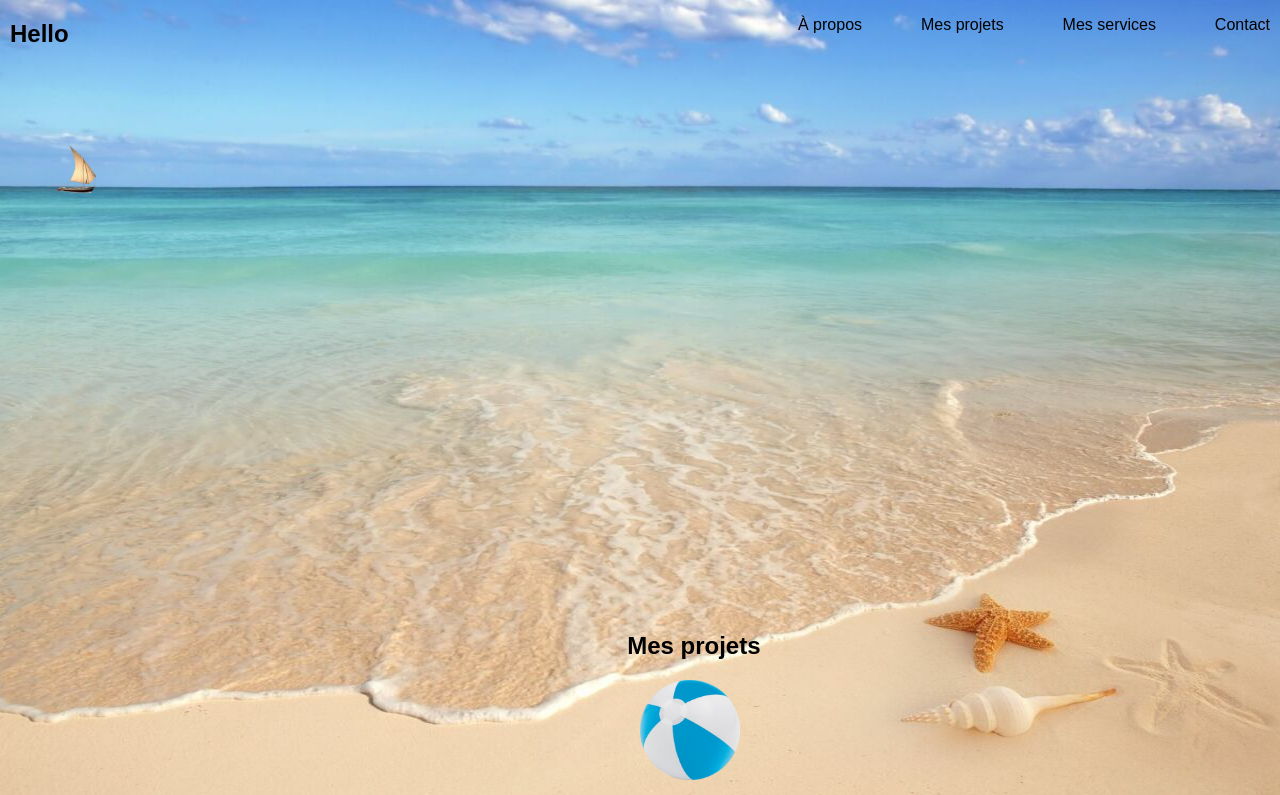
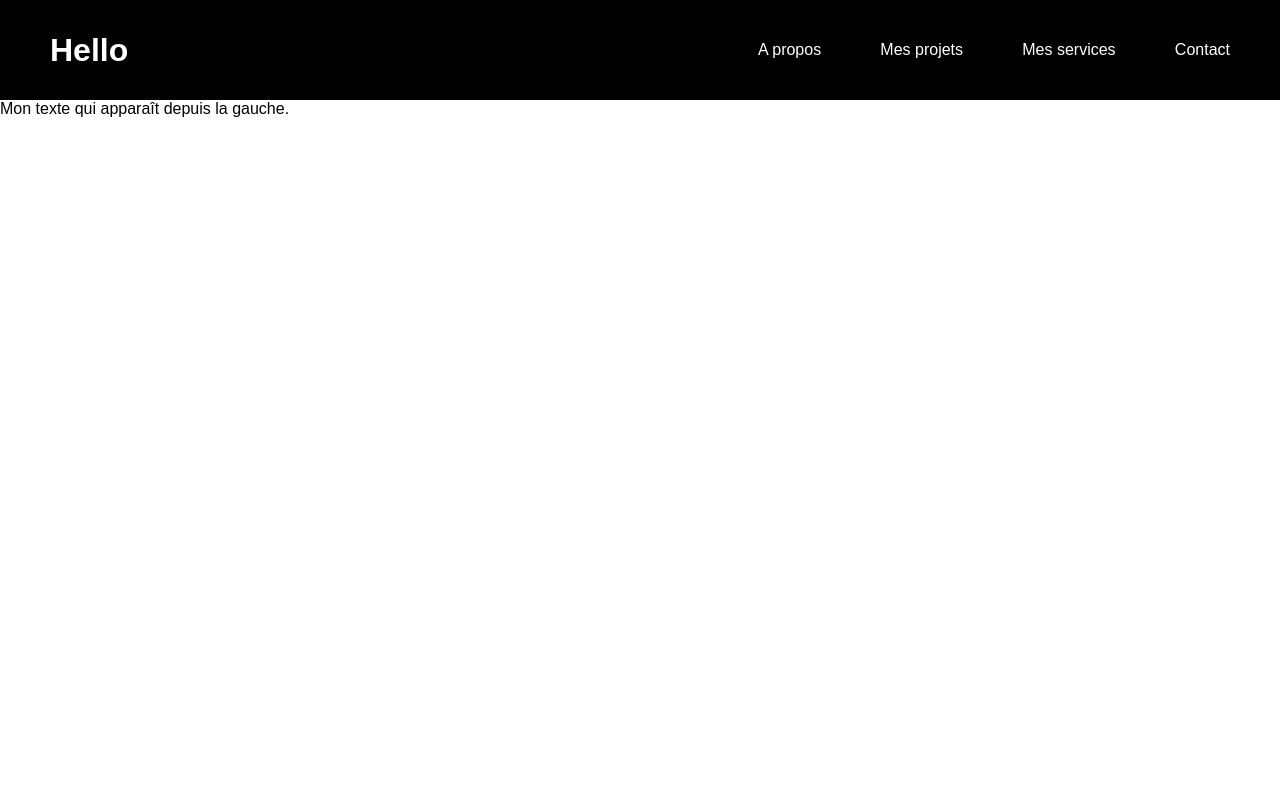
Before and after one commit to Oleome/Projet_8, a React (Vite) app in the folder vite-project/: page / in a window 1280 px wide. Shown: the top 795 px of the page. Built offline with nearby package versions, Linux system fonts and the light colour scheme.

Commit message:
nouveau départ

```diff
--- a/vite-project/src/layout/Header/header.jsx
+++ b/vite-project/src/layout/Header/header.jsx
@@ -1,18 +1,15 @@
+import { NavLink } from "react-router-dom";
 import "./header.scss";
-import mer from "../../assets/mer.jpg"
 
 function Header() {
     return (
         <header>
-            <img className="sea" src={mer} alt="plage au bord de mer" />
-            <nav>
-                <h1 className="logo">Hello</h1>
-                <ul className="nav">
-                    <li className="nav--container">À propos</li>
-                    <li className="nav--container">Mes projets</li>
-                    <li className="nav--container">Mes services</li>
-                    <li className="nav--container">Contact</li>
-                </ul>
+            <h1 className="logo">Hello</h1>
+            <nav className="nav">
+                <NavLink className="nav--link" to="a_propos">A propos</NavLink>
+                <NavLink className="nav--link" to="projets">Mes projets</NavLink>
+                <NavLink className="nav--link" to="services">Mes services</NavLink>
+                <NavLink className="nav--link" to="contact">Contact</NavLink>
             </nav>
         </header>
     )
--- a/vite-project/src/layout/Header/header.scss
+++ b/vite-project/src/layout/Header/header.scss
@@ -1,29 +1,34 @@
 header {
-    position: relative;
-    z-index: 0;
-    height: 100vh;
+    display: flex;
+    align-items: center;
     width: 100%;
-
-    .sea {
-        width: 100%;
-        height: 100%;
-    }
+    height: 100px;
+    justify-content: space-between;
+    padding: 20px 50px;
+    background-color: black;
+    color: white;
 
     .logo {
-        position: absolute;
         top: 0;
         left: 10px;
-        z-index: 1;
     }
 
     .nav {
         top: 0;
         right: 10px;
         width: 40%;
-        position: absolute;
         display: flex;
         list-style: none;
         justify-content: space-between;
+
+        &--link {
+            text-decoration: none;
+            color: white;
+
+            &.active {
+                text-decoration: underline;
+            }
+        }
     }
 
 
--- a/vite-project/src/main.jsx
+++ b/vite-project/src/main.jsx
@@ -3,8 +3,13 @@ import ReactDOM from 'react-dom';
 import { BrowserRouter as Router, Routes, Route } from 'react-router-dom';
 import Header from './layout/Header/header';
 import Footer from './layout/Footer/footer';
+import Error from './pages/error';
 import Home from './pages/home';
 import './styles/global.scss';
+import APropos from './pages/a_propos';
+import Contact from './pages/contact';
+import Projets from './pages/projets';
+import Services from './pages/services';
 
 ReactDOM.createRoot(document.getElementById('root')).render(
   <React.StrictMode>
@@ -12,7 +17,11 @@ ReactDOM.createRoot(document.getElementById('root')).render(
       <Header />
       <Routes>
         <Route path="/" element={<Home />} />
-        {/* <Route path="/" element={<Home />} /> */}
+        <Route path="/a_propos/" element={<APropos />} />
+        <Route path="/contact" element={<Contact />} />
+        <Route path="/projets" element={<Projets />} />
+        <Route path="/services" element={<Services />} />
+        <Route path="*" element={<Error />} />
       </Routes>
       <Footer />
     </Router>
--- /dev/null
+++ b/vite-project/src/pages/a_propos.jsx
@@ -0,0 +1,7 @@
+function APropos () {
+    return (
+        <h2>Coucou</h2>
+    )
+}
+
+export default APropos
--- /dev/null
+++ b/vite-project/src/pages/contact.jsx
@@ -0,0 +1,7 @@
+function Contact () {
+    return (
+        <h2>Coucou</h2>
+    )
+}
+
+export default Contact
--- /dev/null
+++ b/vite-project/src/pages/error.jsx
@@ -0,0 +1,13 @@
+import '../styles/error.scss';
+
+function Error() {
+    return (
+        <div className='error__div'>
+            <h2>ERROR 404</h2>
+            <span>Oups! La page que vous demandez n'existe pas.</span>
+            <a href="/">Retourner sur la page d'accueil</a>
+        </div>
+    )
+}
+
+export default Error
--- a/vite-project/src/pages/home.jsx
+++ b/vite-project/src/pages/home.jsx
@@ -9,19 +9,20 @@ function Home() {
     return (
 
         <main>
-            <div >
+            <div className="text-container">
+                <div className="animated-text">
+                    Mon texte qui apparaît depuis la gauche.
+                </div>
+            </div>
+            {/* <div className='test'>
                 <h2>Mes projets</h2>
                 <a href='#page-2' className='btn--slide'><img src={ballon} alt="ballon de plage" /></a>
             </div>
-            <div className='boat--container'>
-                <img className='boat--pic' src={bateau} alt="bateau" />
-            </div>
-            <section className='page-2' id='page-2'>
+            {/* <section className='page-2' id='page-2'>
                 <div className='card'>
                     <img src={nina} alt="" />
                 </div>
-            </section>
-            <div className='img--sand'><img  src={sable} alt="" /></div>
+            </section> */}
         </main>
     )
 }
--- /dev/null
+++ b/vite-project/src/pages/projets.jsx
@@ -0,0 +1,7 @@
+function Projets () {
+    return (
+        <h2>Coucou</h2>
+    )
+}
+
+export default Projets
--- /dev/null
+++ b/vite-project/src/pages/services.jsx
@@ -0,0 +1,7 @@
+function Services () {
+    return (
+        <h2>Coucou</h2>
+    )
+}
+
+export default Services
--- /dev/null
+++ b/vite-project/src/styles/error.scss
@@ -0,0 +1,9 @@
+.error__div {
+    display: flex;
+    flex-direction: column;
+    text-align: center;
+
+    h2 {
+        font-size: 6rem;
+    }
+}
--- a/vite-project/src/styles/home.scss
+++ b/vite-project/src/styles/home.scss
@@ -43,28 +43,6 @@ h2 {
     }
 }
 
-@keyframes moveBoat {
-    0% {
-        transform: translateX(-100%);
-    }
-    100% {
-        transform: translateX(calc(100vw + 50px)); /* 100vw + la largeur du bateau */
-    }
-}
-
-.boat--container {
-    position: absolute;
-    top: 18vh;
-    width: 50px;
-    height: 50px;
-    animation: moveBoat 80s linear infinite;
-
-    .boat--pic {
-        width: 100%;
-        height: 100%;
-    }
-}
-
 .page-2 {
     width: 100%;
     height: 100vh;
@@ -81,3 +59,22 @@ h2 {
         }
     }
 }
+
+
+
+.text-container {
+    overflow: hidden; /* Masquer le texte en dehors de la zone */
+  }
+
+  .animated-text {
+    animation: slideIn 0.5s forwards; /* Utiliser l'animation 'slideIn' pendant 0,5 seconde */
+  }
+
+  @keyframes slideIn {
+    from {
+      transform: translateX(-100%); /* Déplacer le texte complètement hors de l'écran à gauche */
+    }
+    to {
+      transform: translateX(0); /* Déplacer le texte vers la position initiale */
+    }
+  }
```
